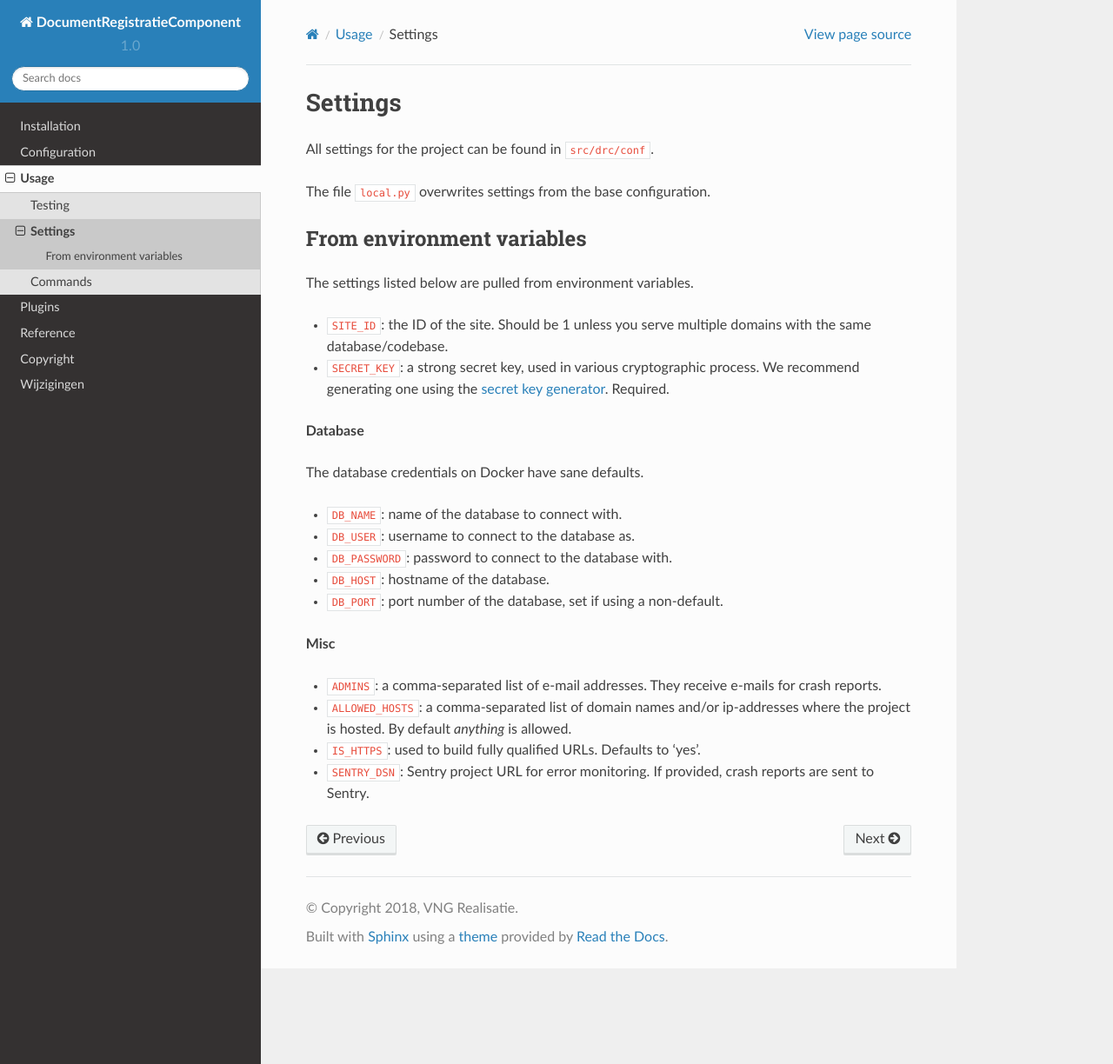
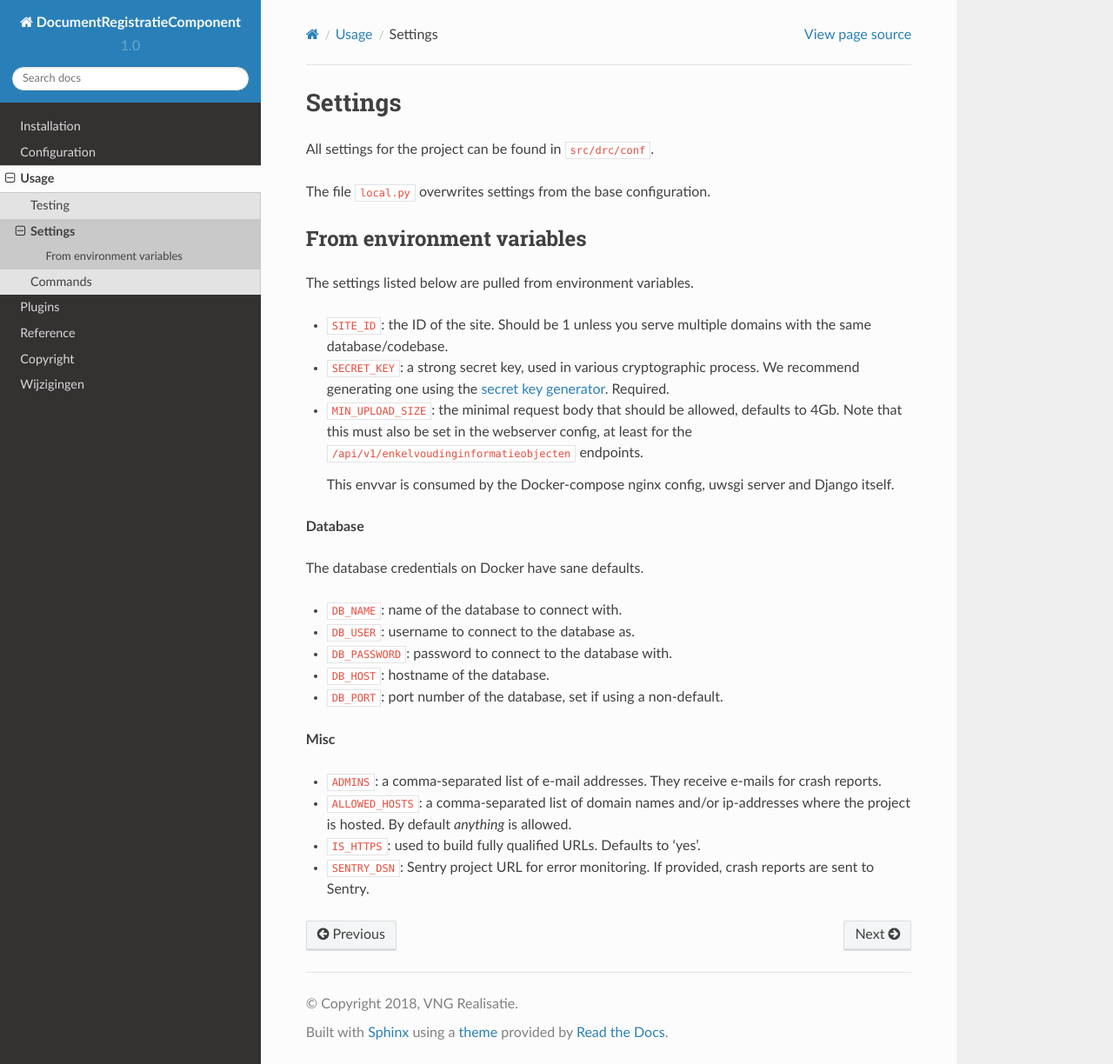
Before and after one commit to VNG-Realisatie/documenten-api, a Sphinx documentation site: the page built from docs/contents/usage/settings.rst, in a window 1280 px wide and 1224 px high. Shown: the whole window at 87% size. Built offline with Sphinx 7.4.7 and the Read the Docs theme 2.0.0, drawn with Linux system fonts in a browser that asks for light colours.

Commit message:
:pencil: Document meaning of MIN_UPLOAD_SIZE

```diff
--- a/docs/contents/usage/settings.rst
+++ b/docs/contents/usage/settings.rst
@@ -17,6 +17,13 @@ The settings listed below are pulled from environment variables.
 
 * ``SECRET_KEY``: a strong secret key, used in various cryptographic process.
   We recommend generating one using the `secret key generator`_. Required.
+
+* ``MIN_UPLOAD_SIZE``: the minimal request body that should be allowed,
+  defaults to 4Gb. Note that this must also be set in the webserver config,
+  at least for the ``/api/v1/enkelvoudinginformatieobjecten`` endpoints.
+
+  This envvar is consumed by the Docker-compose nginx config, uwsgi server and
+  Django itself.
 
 **Database**
 
```
